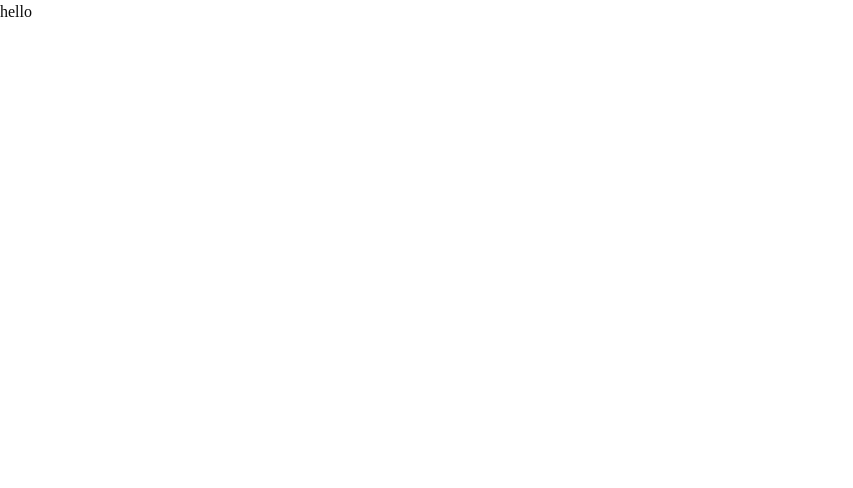
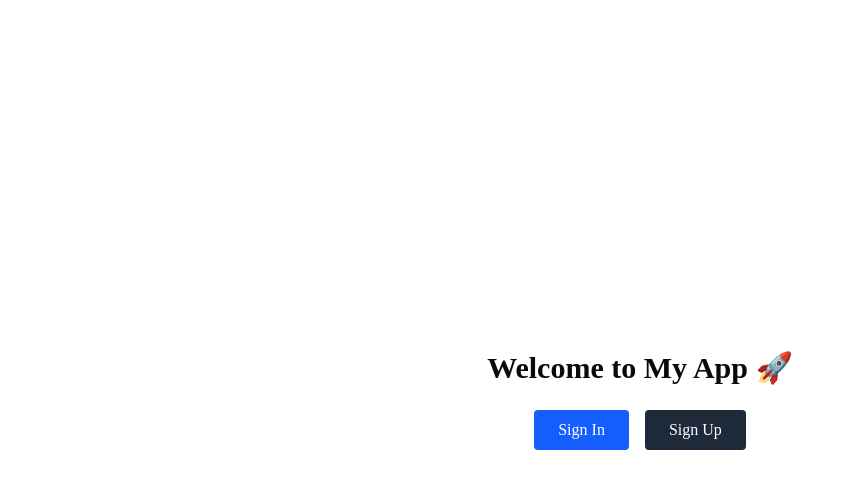
Before and after one commit to ahosan-h/QueuePress, a Next.js app in the folder frontend/: page / in a window 1280 px wide. Shown: the top 488 px of the page, without its empty margins (0-853 px from the left). Built offline with nearby package versions, Linux system fonts and the light colour scheme.

Commit message:
add sign in sign up button

```diff
--- a/frontend/app/layout.tsx
+++ b/frontend/app/layout.tsx
@@ -1,33 +1,16 @@
-import type { Metadata } from "next";
-import { Geist, Geist_Mono } from "next/font/google";
+import { ClerkProvider } from "@clerk/nextjs";
 import "./globals.css";
-
-const geistSans = Geist({
-  variable: "--font-geist-sans",
-  subsets: ["latin"],
-});
-
-const geistMono = Geist_Mono({
-  variable: "--font-geist-mono",
-  subsets: ["latin"],
-});
-
-export const metadata: Metadata = {
-  title: "Create Next App",
-  description: "Generated by create next app",
-};
 
 export default function RootLayout({
   children,
-}: Readonly<{
+}: {
   children: React.ReactNode;
-}>) {
+}) {
   return (
-    <html
-      lang="en"
-      className={`${geistSans.variable} ${geistMono.variable} h-full antialiased`}
-    >
-      <body className="min-h-full flex flex-col">{children}</body>
-    </html>
+    <ClerkProvider>
+      <html lang="en">
+        <body>{children}</body>
+      </html>
+    </ClerkProvider>
   );
 }
--- a/frontend/app/page.tsx
+++ b/frontend/app/page.tsx
@@ -1,5 +1,25 @@
-export default function HomePage() {
-  return(
-    <div>hello</div>
-  )
+import Link from "next/link";
+
+export default function Home() {
+  return (
+    <div className="flex min-h-screen flex-col items-center justify-center gap-6">
+      <h1 className="text-3xl font-bold">Welcome to My App 🚀</h1>
+
+      <div className="flex gap-4">
+        <Link
+          href="/sign-in"
+          className="rounded bg-blue-600 px-6 py-2 text-white"
+        >
+          Sign In
+        </Link>
+
+        <Link
+          href="/sign-up"
+          className="rounded bg-gray-800 px-6 py-2 text-white"
+        >
+          Sign Up
+        </Link>
+      </div>
+    </div>
+  );
 }
--- a/frontend/middleware.ts
+++ b/frontend/middleware.ts
@@ -1,13 +1,13 @@
 import { clerkMiddleware, createRouteMatcher } from "@clerk/nextjs/server";
 
-const isProtectedRoute = createRouteMatcher(["/dashboard(.*)"]);
+const isPublicRoute = createRouteMatcher(["/", "/sign-in(.*)", "/sign-up(.*)"]);
 
 export default clerkMiddleware(async (auth, req) => {
-  if (isProtectedRoute(req)) {
+  if (!isPublicRoute(req)) {
     await auth.protect();
   }
 });
 
 export const config = {
-  matcher: ["/((?!.*\\..*|_next).*)", "/", "/(api|trpc)(.*)"],
+  matcher: ["/((?!_next|.*\\..*).*)"],
 };
```
